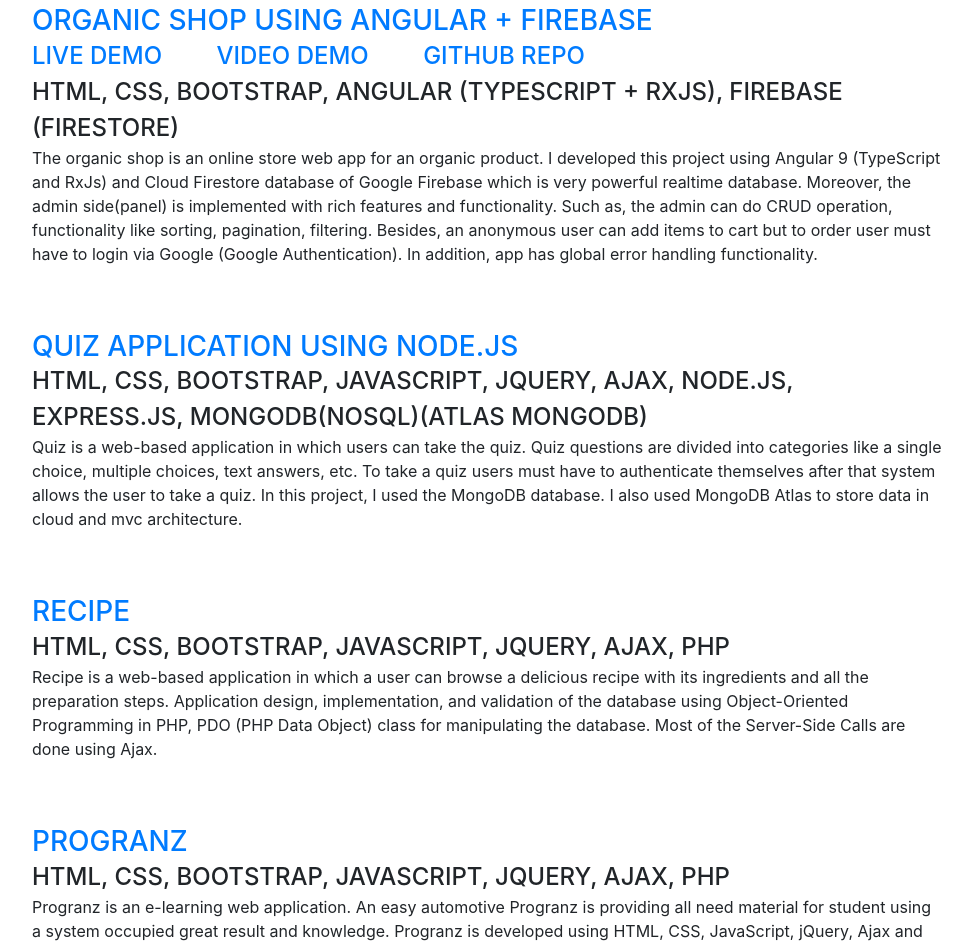
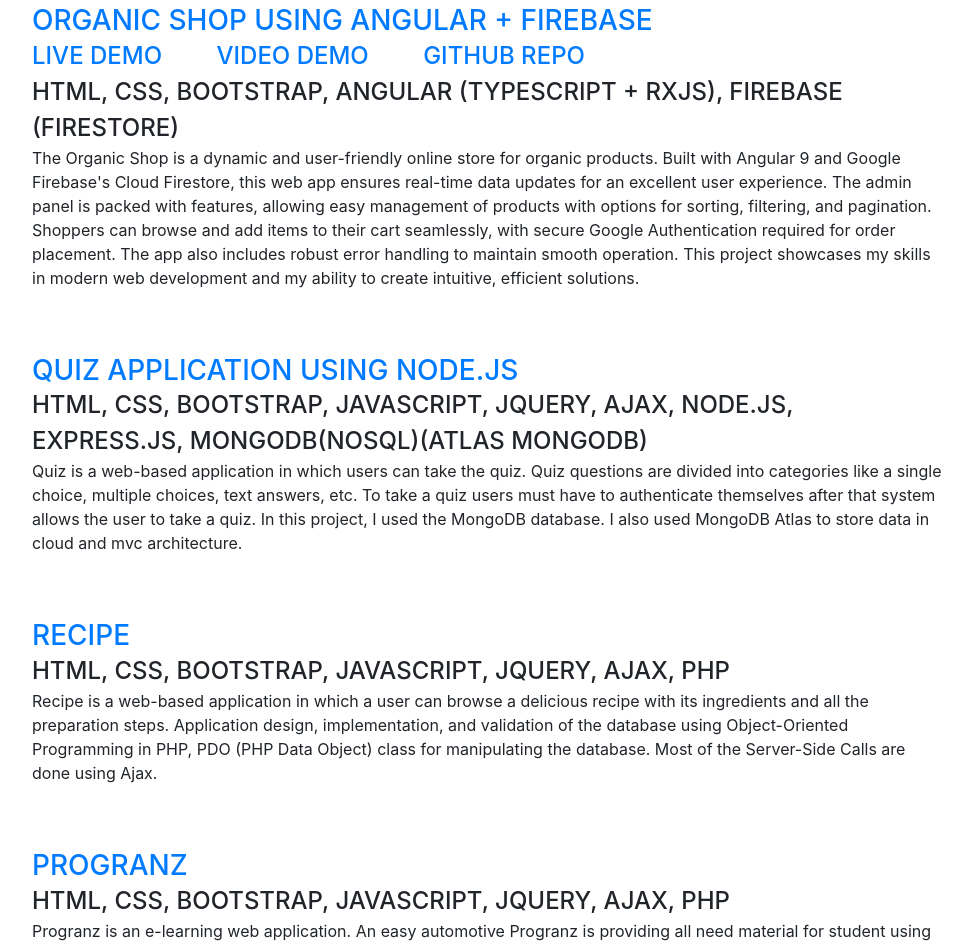
Before and after one commit to krunal273/portfolio, a website with bundled scripts: page index.html in a window 1280 px wide. Shown: the part 3887-4833 px from the top of the page, without its empty margins (288-1260 px from the left). Built offline with nearby package versions, Linux system fonts and the light colour scheme; files whose address does not match are found by name; a web font is replaced by a local one.

Commit message:
Update index.html

```diff
--- a/index.html
+++ b/index.html
@@ -452,15 +452,13 @@
           </div>
           <div class="subheading">HTML, CSS, Bootstrap, Angular (Typescript + RxJs), Firebase (Firestore)
           </div>
-          <p>The organic shop is an online store web app for an organic product. I developed this project using Angular
-            9
-            (TypeScript and RxJs) and Cloud Firestore database of Google Firebase which is very powerful realtime
-            database.
-            Moreover, the admin side(panel) is implemented with rich features and functionality. Such as, the admin can
-            do CRUD
-            operation, functionality like sorting, pagination, filtering. Besides,
-            an anonymous user can add items to cart but to order user must have to login via Google (Google
-            Authentication). In addition, app has global error handling functionality.
+          <p>
+            The Organic Shop is a dynamic and user-friendly online store for organic products.
+            Built with Angular 9 and Google Firebase's Cloud Firestore, this web app ensures real-time data updates for an excellent user experience.
+            The admin panel is packed with features, allowing easy management of products with options for sorting, filtering, and pagination.
+            Shoppers can browse and add items to their cart seamlessly, with secure Google Authentication required for order placement.
+            The app also includes robust error handling to maintain smooth operation.
+            This project showcases my skills in modern web development and my ability to create intuitive, efficient solutions.
           </p>
         </div>
         <!-- <div class="resume-date text-md-right">
```
